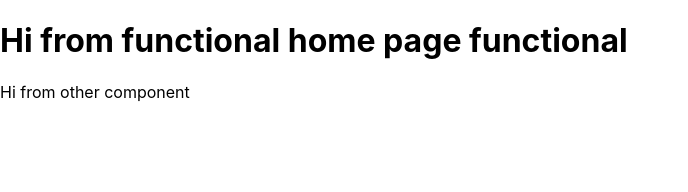
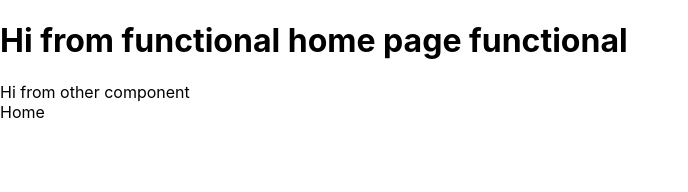
Before and after one commit to ajittupe2548/react-practice, a React (Create React App) app: page / in a window 1280 px wide. Shown: the top 192 px of the page, without its empty margins (0-688 px from the left). Built offline with nearby package versions, Linux system fonts and the light colour scheme.

Commit message:
Added : Code splitting info

```diff
--- a/package.json
+++ b/package.json
@@ -8,6 +8,7 @@
     "@testing-library/user-event": "^12.8.3",
     "react": "^17.0.2",
     "react-dom": "^17.0.2",
+    "react-router-dom": "^6.3.0",
     "react-scripts": "4.0.3",
     "web-vitals": "^1.1.2"
   },
--- a/src/App.js
+++ b/src/App.js
@@ -1,11 +1,39 @@
 import './App.css';
 import CHome from './Components/CHome';
 import FHome from './Components/FHome';
+import RouteBasedSplitting from './Components/RouteBasedSplitting';
+
+// Most React apps will have their files “bundled” using tools like Webpack, Rollup or Browserify. Bundling is the process of following imported files and merging them into a single file: a “bundle”. This bundle can then be included on a webpage to load an entire app at once.
+
+// Code Splitting - Bundling is great, but as your app grows, your bundle will grow too. You need to keep an eye on the code you are including in your bundle so that you don’t accidentally make it so large that your app takes a long time to load.
+// Code-splitting your app can help you “lazy-load” just the things that are currently needed by the user, which can dramatically improve the performance of your app.
+
+// import() - The best way to introduce code-splitting into your app is through the dynamic import() syntax.
+// Before:
+// import { add } from './math';
+// console.log(add(16, 26));
+// After:
+// import("./math").then(math => {
+//   console.log(math.add(16, 26));
+// });
+
+// React.lazy - The React.lazy function lets you render a dynamic import as a regular component.
+// Before:
+// import OtherComponent from './OtherComponent';
+// After:
+// const OtherComponent = React.lazy(() => import('./OtherComponent'));
+// This will automatically load the bundle containing the OtherComponent when this component is first rendered.
+// React.lazy takes a function that must call a dynamic import(). This must return a Promise which resolves to a module with a default export containing a React component.
+
+// Error boundaries - If the other module fails to load, it will trigger an error. You can handle these errors to show a nice user experience and manage recovery with Error Boundaries.
+
+// Route-based code splitting
 
 function App() {
   return (
     <div className="App">
       <FHome/>
+      <RouteBasedSplitting />
     </div>
   );
 }
--- /dev/null
+++ b/src/Components/About.js
@@ -0,0 +1,7 @@
+import React from 'react'
+
+export default function About() {
+    return (
+        <div>About</div>
+    )
+}
--- /dev/null
+++ b/src/Components/Home.js
@@ -0,0 +1,7 @@
+import React from 'react'
+
+export default function Home() {
+    return (
+        <div>Home</div>
+    )
+}
--- /dev/null
+++ b/src/Components/RouteBasedSplitting.js
@@ -0,0 +1,18 @@
+import React, { Suspense, lazy } from 'react';
+import { BrowserRouter as Router, Routes, Route } from 'react-router-dom';
+
+const Home = lazy(() => import('./Home'));
+const About = lazy(() => import('./About'));
+
+const RouteBasedSplitting = () => (
+    <Router>
+        <Suspense fallback={<div>Loading...</div>}>
+            <Routes>
+                <Route path="/" element={<Home />} />
+                <Route path="/about" element={<About />} />
+            </Routes>
+        </Suspense>
+    </Router>
+);
+
+export default RouteBasedSplitting;
```
Also changed, not shown: 1 other file (tests, documents, lock files or other folders).
